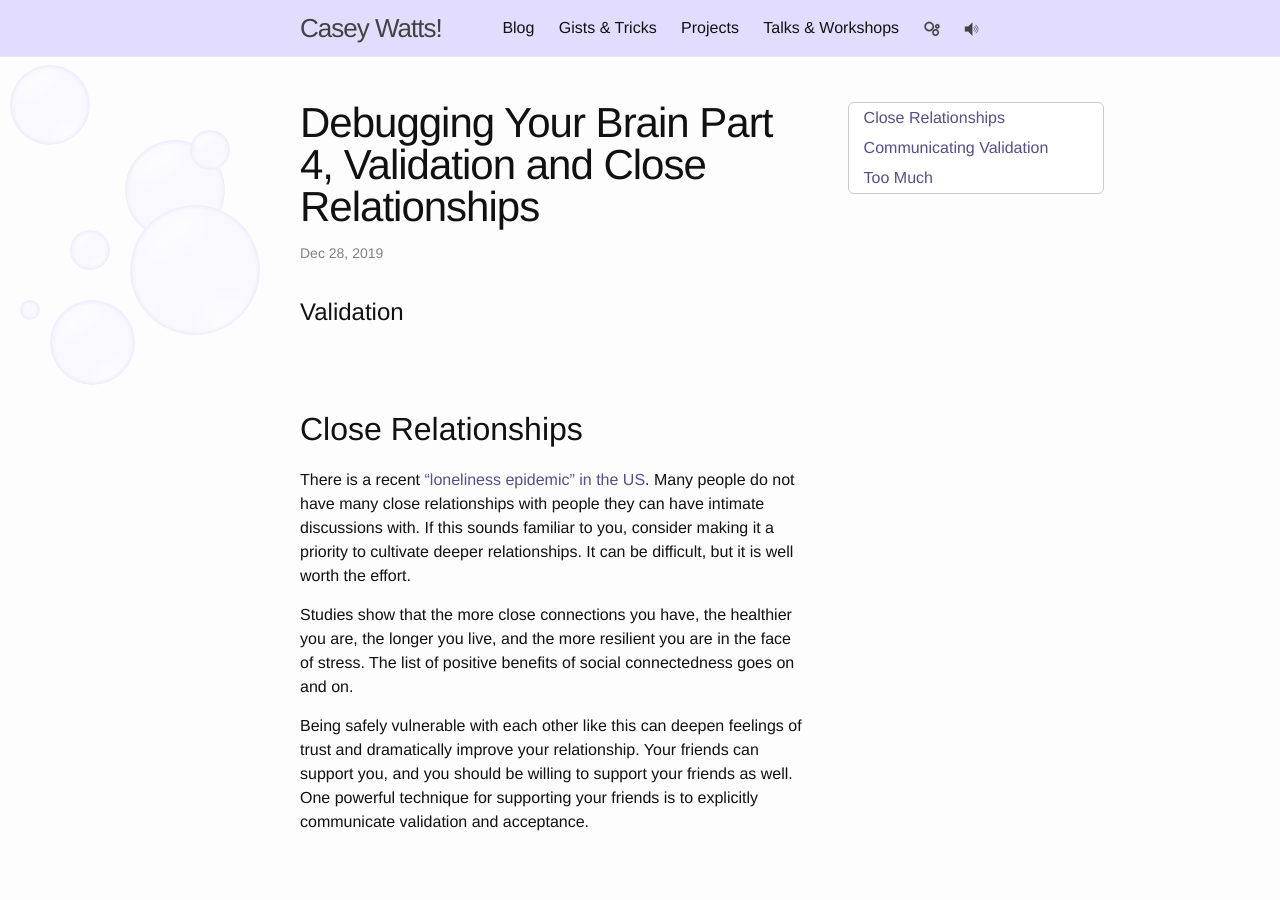
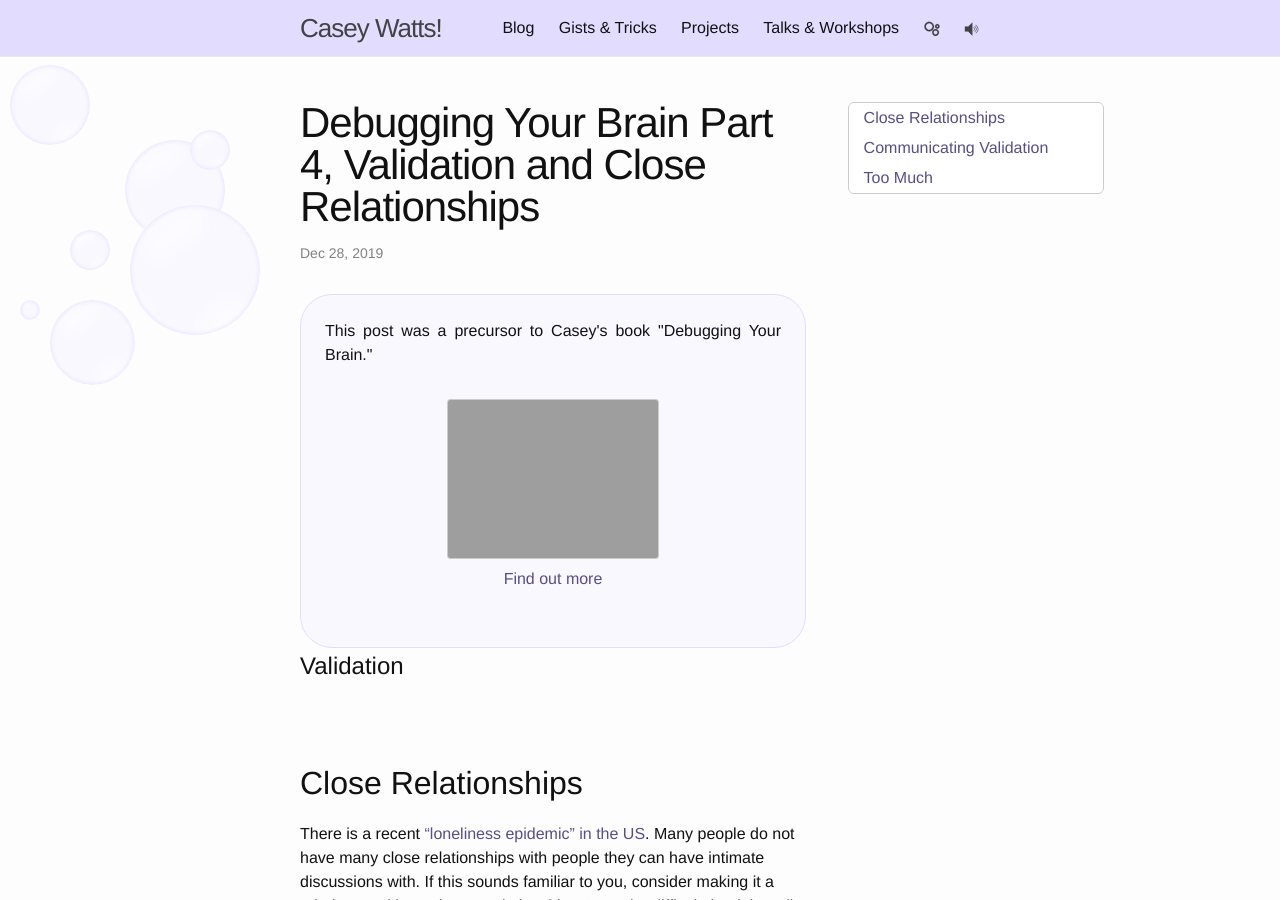
Before and after one commit to caseywatts/caseywatts.github.io, a Jekyll site: the page built from _posts/2019-12-28-debugging-your-brain-4.md, in a window 1280 px wide and 900 px high. Built offline with Jekyll 4.4.1, drawn with Linux system fonts in a browser that asks for light colours.

Commit message:
say in each post about debugging your brain that it was a precursor to the book, and link to the book site

```diff
--- a/_includes/dyb_coming.html
+++ b/_includes/dyb_coming.html
@@ -1,11 +1,11 @@
-<div class="description-well-2 text-justify">
+<div id="debugging-your-brain" class="description-well-2 text-justify">
     <p>
         Casey Watts! studied neurobiology at Yale University, and he is a co-author on <a href="https://pubmed.ncbi.nlm.nih.gov/?term=Watts+and+Schafe">several neurobiology papers</a>. He has also worked in software development for 10 years, including at <a href="https://blog.heroku.com/authors/casey-watts">Heroku</a>. Casey is an independent author based in Washington, DC.
     </p>
 
     <div class="text-center" style="margin:2rem;">
         <img src="/headshot.jpg" style="height:6rem; border-radius: 100rem; margin-right:3rem;"/>
-        <img src="/assets/DYBCoverRGB@2x.jpg" style="height:10rem;"/>
+        <a href="https://www.debuggingyourbrain.com"><img src="/assets/DYBCoverRGB@2x.jpg" style="height:10rem;"/></a>
     </div>
 
     <p>
--- /dev/null
+++ b/_includes/dyb_precursor.html
@@ -0,0 +1,13 @@
+<div class="description-well-2 text-justify">
+    <p>
+
+        This post was a precursor to Casey's book "Debugging Your Brain."
+    </p>
+
+    <div class="text-center" style="margin:2rem;">
+        <a href="#debugging-your-brain">
+        <img src="/assets/DYBCoverRGB@2x.jpg" style="height:10rem; align:middle;"/>
+        Find out more
+        </a>
+    </div>
+</div>
--- a/_posts/2019-12-28-debugging-your-brain-4.md
+++ b/_posts/2019-12-28-debugging-your-brain-4.md
@@ -4,6 +4,8 @@ title: Debugging Your Brain Part 4, Validation and Close Relationships
 tagline: Cognitive Restructuring for Systems Thinkers
 tags:
 ---
+
+{% include dyb_precursor.html %}
 
 # Validation
 
```
Also changed, not shown: _posts/2018-11-25-debugging-your-brain-1.md (+2 -0 lines), _posts/2018-12-16-debugging-your-brain-2.md (+2 -0 lines), _posts/2019-12-28-debugging-your-brain-3.md (+2 -0 lines), _posts/2020-03-19-debugging-your-brain-5.md (+2 -0 lines).
